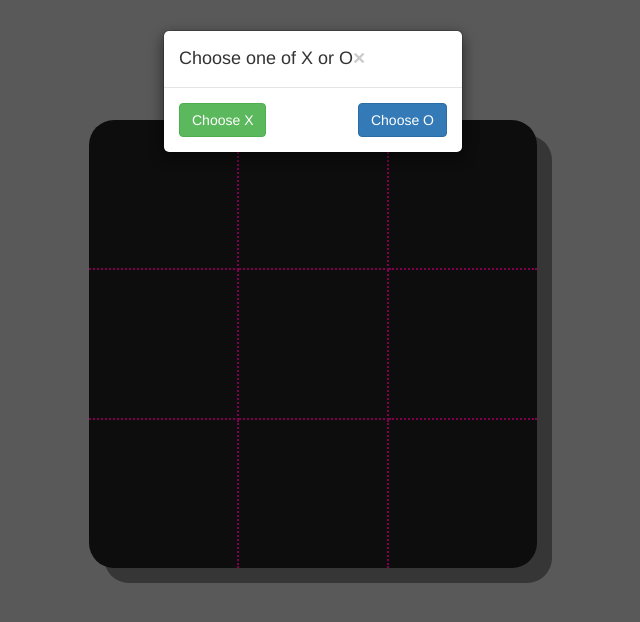
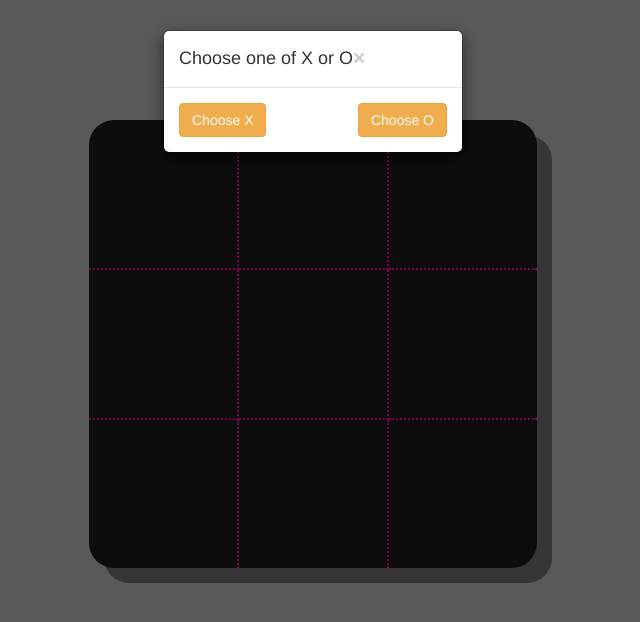
Before and after one commit to mdtycho/TicTacToe, an Angular app: page / in a window 1280 px wide. Shown: the top 622 px of the page, without its empty margins (327-967 px from the left). Built offline with nearby package versions, Linux system fonts and the light colour scheme.

Commit message:
removed dismissal of modal through background click

```diff
--- a/src/app/app.component.html
+++ b/src/app/app.component.html
@@ -1,5 +1,5 @@
 <app-grid></app-grid>
-<div *ngIf="isModalShown" [config]="{ show: true }" (onHidden)="onHidden()" bsModal #autoShownModal="bs-modal" class="modal fade" tabindex="-1" role="dialog" aria-hidden="true">
+<div *ngIf="isModalShown" [config]="{ show: true,ignoreBackdropClick:true }" (onHidden)="onHidden()" bsModal #autoShownModal="bs-modal" class="modal fade" tabindex="-1" role="dialog" aria-hidden="true">
     <div class="modal-dialog modal-sm">
         <div class="modal-content">
             <div class="modal-header">
@@ -9,8 +9,8 @@
         </button>
             </div>
             <div class="modal-body">
-                <button (click)="choseX()" class="btn btn-success">Choose X</button>
-                <button (click)="choseO()" class="btn btn-primary pull-right">Choose O</button>
+                <button (click)="choseX()" class="btn btn-warning">Choose X</button>
+                <button (click)="choseO()" class="btn btn-warning pull-right">Choose O</button>
             </div>
         </div>
     </div>
```
